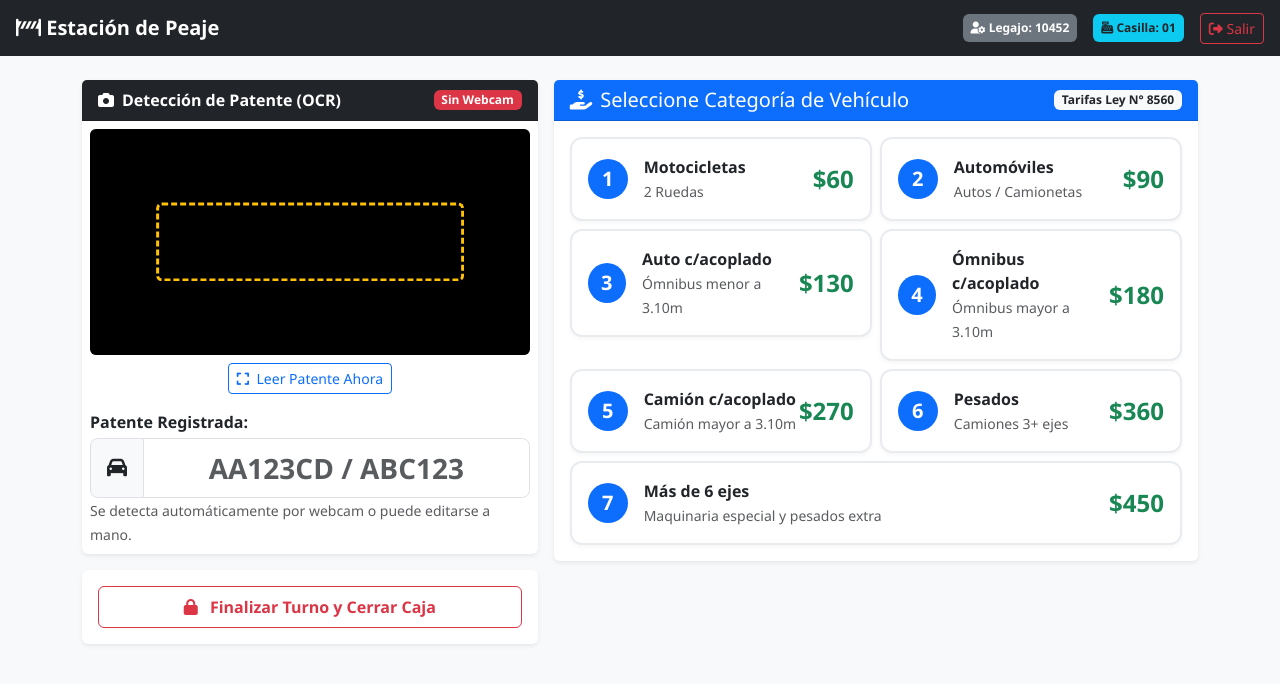
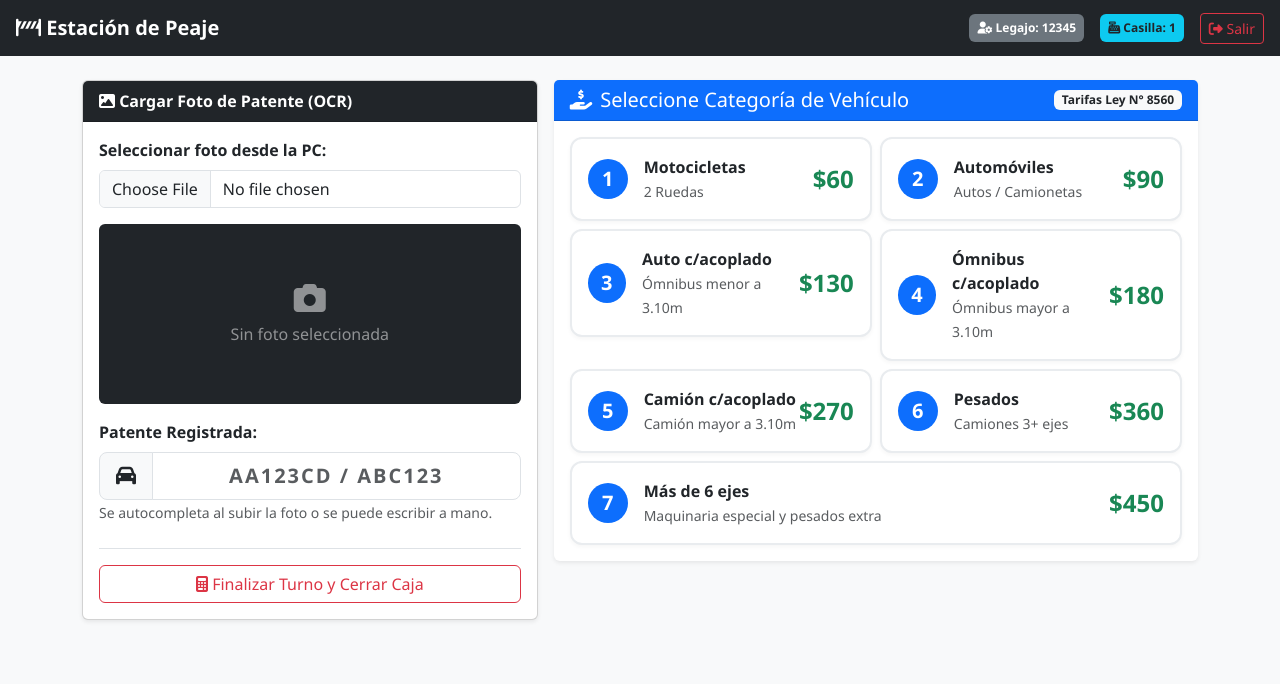
Before and after one commit to Villada-PG3/trabajo-practico-integrador-caso-6-peaje, a Django app: page /cobro/ in a window 1280 px wide. Shown: the top 684 px of the page. Run offline with Django 5.2, Linux system fonts and the light colour scheme; some libraries are stand-ins or nearby versions.

Commit message:
cambio la opcion de webcam por directamente subir una imagen de la patente y que se reescriba automaticamente

```diff
--- a/core/views.py
+++ b/core/views.py
@@ -57,7 +57,7 @@ def apertura_turno_view(request):
     return render(request, 'apertura_turno.html')
 
 def cobro_view(request):
-    """Vista principal de cobro de peaje (Categorías, OCR Webcam y Ticket)."""
+    """Vista principal de cobro de peaje, categorías y emisión de tickets."""
     return render(request, 'cobro.html')
 
 def cierre_caja_view(request):
--- a/static/css/styles.css
+++ b/static/css/styles.css
@@ -37,20 +37,6 @@ body {
     font-size: 1.5rem;
     font-weight: 800;
     color: #198754;
-}
-
-/* Recuadro sobre puesto en cámara webcam */
-.plate-box-overlay {
-    position: absolute;
-    top: 50%;
-    left: 50%;
-    transform: translate(-50%, -50%);
-    width: 70%;
-    height: 35%;
-    border: 3px dashed #ffc107;
-    box-shadow: 0 0 0 9999px rgba(0, 0, 0, 0.35);
-    pointer-events: none;
-    border-radius: 6px;
 }
 
 /* Diseño del Ticket Físico */
--- /dev/null
+++ b/static/js/cobro.js
@@ -0,0 +1,138 @@
+/**
+ * Lógica del panel de operador de peaje: sesión, cobro e impresión de tickets.
+ */
+// Se ejecuta cuando todo el HTML terminó de cargarse en pantalla
+document.addEventListener('DOMContentLoaded', () => {
+    // 1. Inicia datos de sesión en el menú superior
+    inicializarDatosSesion();
+
+    // 2. Conecta el evento de subida de imagen
+    const inputImagen = document.getElementById('imagen-patente');
+    if (inputImagen) {
+        inputImagen.addEventListener('change', procesarImagenSubida);
+    }
+});
+
+// Carga legajo y casilla en el navbar
+function inicializarDatosSesion() {
+    const legajo = localStorage.getItem('legajo') || '12345';
+    const turno = JSON.parse(localStorage.getItem('turno_actual') || '{}');
+
+    const lblLegajo = document.getElementById('lbl-legajo');
+    const lblCasilla = document.getElementById('lbl-casilla');
+
+    if (lblLegajo) lblLegajo.textContent = legajo;
+    if (lblCasilla) lblCasilla.textContent = turno.casilla || '1';
+}
+
+// Procesa la imagen subida con la IA (Tesseract)
+async function procesarImagenSubida(event) {
+    const file = event.target.files[0];
+    if (!file) return;
+
+    const imgPreview = document.getElementById('preview-imagen');
+    const placeholder = document.getElementById('preview-placeholder');
+    const loadingIndicator = document.getElementById('ocr-loading');
+
+    // Este es el input donde dice "AA123CD / ABC123" en tu pantalla
+    const inputPatente = document.getElementById('patente-input');
+
+    // 1. Mostrar vista previa de la foto
+    imgPreview.src = URL.createObjectURL(file);
+    imgPreview.classList.remove('d-none');
+    if (placeholder) placeholder.classList.add('d-none');
+
+    // 2. Activar aviso de carga
+    if (loadingIndicator) loadingIndicator.classList.remove('d-none');
+
+    // Cambia el placeholder visualmente mientras piensa
+    inputPatente.value = "LEYENDO...";
+
+    try {
+        // 3. Ejecutar Tesseract OCR sobre la foto
+        const result = await Tesseract.recognize(file, 'eng', {
+            tessedit_char_whitelist: 'ABCDEFGHIJKLMNOPQRSTUVWXYZ0123456789'
+        });
+
+        const textoDetectado = result.data.text;
+        const patenteLimpia = extraerFormatoPatente(textoDetectado);
+
+        // 4. Reescribir el valor en el input
+        if (patenteLimpia) {
+            // Éxito total: Formato perfecto detectado
+            inputPatente.value = patenteLimpia;
+        } else {
+            // Éxito parcial: Agarra lo que pudo leer, limpia los espacios y lo pega en el input
+            const textoCrudo = textoDetectado.replace(/[^A-Z0-9]/gi, '').substring(0, 7);
+            inputPatente.value = textoCrudo || "";
+
+            if (!textoCrudo) {
+                alert("La foto no es clara. Por favor, escriba la patente a mano.");
+            }
+        }
+    } catch (error) {
+        console.error("Error al procesar OCR:", error);
+        inputPatente.value = "";
+        alert("Error técnico al cargar la IA. Revisa la consola con F12.");
+    } finally {
+        // Ocultar mensaje de carga al terminar
+        if (loadingIndicator) loadingIndicator.classList.add('d-none');
+    }
+}
+
+// Filtra el texto detectado buscando patentes argentinas válidas
+function extraerFormatoPatente(texto) {
+    if (!texto) return null;
+
+    // Limpia espacios y caracteres especiales
+    const limpio = texto.replace(/[^A-Z0-9]/gi, '').toUpperCase();
+
+    // Patrón Mercosur: AA123CD
+    const matchMercosur = limpio.match(/[A-Z]{2}\d{3}[A-Z]{2}/);
+    if (matchMercosur) return matchMercosur[0];
+
+    // Patrón Tradicional: ABC123
+    const matchTradicional = limpio.match(/[A-Z]{3}\d{3}/);
+    if (matchTradicional) return matchTradicional[0];
+
+    return null;
+}
+
+// Emite el ticket al presionar cualquiera de los 7 botones de categoría
+async function emitirTicket(idCategoria, nombreCategoria, importe) {
+    const patenteInput = document.getElementById('patente-input');
+    const patente = (patenteInput && patenteInput.value.trim()) ? patenteInput.value.trim().toUpperCase() : 'S/PATENTE';
+
+    const numTicket = '0004-' + Math.floor(100000 + Math.random() * 900000);
+    const fechaHora = new Date().toLocaleString();
+
+    // Guardar registro de la venta en localStorage
+    const ventaData = {
+        numero_ticket: numTicket,
+        categoria_nombre: nombreCategoria,
+        importe: importe,
+        patente: patente
+    };
+
+    const ventasGuardadas = JSON.parse(localStorage.getItem('ventas_turno') || '[]');
+    ventasGuardadas.push(ventaData);
+    localStorage.setItem('ventas_turno', JSON.stringify(ventasGuardadas));
+
+    // Rellenar Modal del Ticket
+    document.getElementById('tkn-numero').textContent = numTicket;
+    document.getElementById('tkn-fecha').textContent = fechaHora;
+    document.getElementById('tkn-categoria').textContent = nombreCategoria;
+    document.getElementById('tkn-patente').textContent = patente;
+    document.getElementById('tkn-importe').textContent = `$${importe.toFixed(2)}`;
+
+    // Generar imagen del Código QR
+    const qrData = encodeURIComponent(`TICKET:${numTicket}|Monto:${importe}|Patente:${patente}`);
+    document.getElementById('qr-img').src = `https://api.qrserver.com/v1/create-qr-code/?size=150x150&data=${qrData}`;
+
+    // Desplegar Modal en pantalla
+    const ticketModal = new bootstrap.Modal(document.getElementById('ticketModal'));
+    ticketModal.show();
+
+    // Limpiar input de patente para la siguiente operación
+    if (patenteInput) patenteInput.value = '';
+}
--- a/static/js/cobro_ocr.js
+++ /dev/null
@@ -1,172 +0,0 @@
-/**
- * Lógica Frontend 1 - Panel de Operador de Peaje
- * - Manejo de Webcam (getUserMedia)
- * - OCR de Patentes con Tesseract.js
- * - Emisión rápida de Ticket e Impresión (<3s)
- */
-
-let videoStream = null;
-
-document.addEventListener('DOMContentLoaded', () => {
-    inicializarDatosSesion();
-    iniciarWebcam();
-
-    document.getElementById('btn-ocr-scan').addEventListener('click', () => {
-        procesarFrameOCR();
-    });
-});
-
-function inicializarDatosSesion() {
-    const legajo = localStorage.getItem('legajo') || '10452';
-    const turno = JSON.parse(localStorage.getItem('turno_actual') || '{}');
-
-    if (document.getElementById('lbl-legajo')) {
-        document.getElementById('lbl-legajo').textContent = legajo;
-    }
-    if (document.getElementById('lbl-casilla')) {
-        document.getElementById('lbl-casilla').textContent = turno.casilla_id || '01';
-    }
-}
-
-// 1. Iniciar la Cámara Webcam
-async function iniciarWebcam() {
-    const video = document.getElementById('webcam');
-    const statusBadge = document.getElementById('camera-status');
-
-    try {
-        videoStream = await navigator.mediaDevices.getUserMedia({
-            video: { facingMode: 'environment', width: { ideal: 640 }, height: { ideal: 480 } }
-        });
-        video.srcObject = videoStream;
-        statusBadge.textContent = "Cámara Activa";
-        statusBadge.className = "badge bg-success";
-
-        // Escaneo periódico cada 5 segundos
-        setInterval(procesarFrameOCR, 5000);
-    } catch (err) {
-        console.error("Error al acceder a la webcam:", err);
-        statusBadge.textContent = "Sin Webcam";
-        statusBadge.className = "badge bg-danger";
-    }
-}
-
-// 2. Capturar frame de la cámara y pasar por Tesseract.js OCR
-async function procesarFrameOCR() {
-    const video = document.getElementById('webcam');
-    const canvas = document.getElementById('ocr-canvas');
-    if (!video.srcObject) return;
-
-    const context = canvas.getContext('2d');
-    canvas.width = video.videoWidth || 640;
-    canvas.height = video.videoHeight || 480;
-
-    // Dibujar el cuadro actual del vídeo
-    context.drawImage(video, 0, 0, canvas.width, canvas.height);
-
-    try {
-        // Reconocimiento OCR sobre la imagen capturada
-        const result = await Tesseract.recognize(canvas, 'eng', {
-            tessedit_char_whitelist: 'ABCDEFGHIJKLMNOPQRSTUVWXYZ0123456789'
-        });
-
-        const textoDetectado = result.data.text;
-        const patenteLimpia = extraerFormatoPatente(textoDetectado);
-
-        if (patenteLimpia) {
-            document.getElementById('patente-input').value = patenteLimpia;
-        }
-    } catch (e) {
-        console.warn("OCR no reconoció texto en este frame", e);
-    }
-}
-
-// Filtro Regex para detectar patentes de Argentina (Ej: AB123CD o ABC123)
-function extraerFormatoPatente(text) {
-    const regexMercosul = /[A-Z]{2}\d{3}[A-Z]{2}/;
-    const regexTradicional = /[A-Z]{3}\d{3}/;
-
-    const textoProcesado = text.replace(/[^A-Z0-0]/gi, '').toUpperCase();
-
-    const matchMercosul = textoProcesado.match(regexMercosul);
-    if (matchMercosul) return matchMercosul[0];
-
-    const matchTrad = textoProcesado.match(regexTradicional);
-    if (matchTrad) return matchTrad[0];
-
-    return null;
-}
-
-// 3. Emisión de Ticket de Peaje (<3 Segundos)
-async function emitirTicket(idCategoria, nombreCategoria, importe) {
-    const startTime = performance.now();
-    const patente = document.getElementById('patente-input').value.trim() || 'S/PATENTE';
-    const legajo = localStorage.getItem('legajo') || '10452';
-    const turno = JSON.parse(localStorage.getItem('turno_actual') || '{}');
-
-    const numTicket = '0004-' + Math.floor(100000 + Math.random() * 900000);
-    const fechaHora = new Date().toLocaleString();
-
-    // Estructura de la venta
-    const ventaData = {
-        numero_ticket: numTicket,
-        categoria_id: idCategoria,
-        categoria_nombre: nombreCategoria,
-        importe: importe,
-        patente: patente,
-        legajo_operador: legajo,
-        casilla: turno.casilla_id || '01',
-        fecha_hora: fechaHora
-    };
-
-    // Petición al Backend Django (Con fallback local)
-    try {
-        await fetch('/api/ventas/', {
-            method: 'POST',
-            headers: {
-                'Content-Type': 'application/json',
-                'Authorization': 'Bearer ' + localStorage.getItem('auth_token')
-            },
-            body: JSON.stringify(ventaData)
-        });
-    } catch(err) {
-        console.warn("Servidor backend inalcanzable, guardando venta localmente");
-    }
-
-    // Guardar en historial local de la sesión/turno para el cierre de caja
-    const ventasGuardadas = JSON.parse(localStorage.getItem('ventas_turno') || '[]');
-    ventasGuardadas.push(ventaData);
-    localStorage.setItem('ventas_turno', JSON.stringify(ventasGuardadas));
-
-    // Cargar información en la plantilla del Ticket
-    document.getElementById('tkn-numero').textContent = numTicket;
-    document.getElementById('tkn-fecha').textContent = fechaHora;
-    document.getElementById('tkn-casilla').textContent = turno.casilla_id || '01';
-    document.getElementById('tkn-legajo').textContent = legajo;
-    document.getElementById('tkn-categoria').textContent = `Cat ${idCategoria} - ${nombreCategoria}`;
-    document.getElementById('tkn-patente').textContent = patente;
-    document.getElementById('tkn-importe').textContent = `$${importe.toFixed(2)}`;
-
-    // QR dinámico de la operación (usando servicio rápido de QR API)
-    const qrData = encodeURIComponent(`TICKET:${numTicket}|Monto:${importe}|Patente:${patente}|Fecha:${fechaHora}`);
-    document.getElementById('qr-img').src = `https://api.qrserver.com/v1/create-qr-code/?size=150x150&data=${qrData}`;
-
-    // Desplegar Modal con el Ticket listo para imprimir
-    const ticketModal = new bootstrap.Modal(document.getElementById('ticketModal'));
-    ticketModal.show();
-
-    // Limpiar campo de patente
-    document.getElementById('patente-input').value = '';
-
-    const duration = performance.now() - startTime;
-    console.log(`Ticket emitido e impactado en ${duration.toFixed(2)} ms (Requerimiento < 3000ms cumplido)`);
-}
-
-// 4. Disparar cuadro de impresión nativo de Windows / Navegador
-function imprimirTicket() {
-    window.print();
-}
-
-function cerrarSesion() {
-    localStorage.clear();
-    window.location.href = '/';
-}
--- a/templates/base.html
+++ b/templates/base.html
@@ -31,10 +31,9 @@
         {% block content %}{% endblock %}
     </div>
 
-    <!-- Bootstrap & Tesseract JS CDN -->
+    <!-- Bootstrap JS CDN -->
     <script src="https://cdn.jsdelivr.net/npm/bootstrap@5.3.2/dist/js/bootstrap.bundle.min.js"></script>
     <script src="https://cdn.jsdelivr.net/npm/tesseract.js@5/dist/tesseract.min.js"></script>
-
     {% block extra_js %}{% endblock %}
 </body>
 </html>
--- a/templates/cobro.html
+++ b/templates/cobro.html
@@ -5,47 +5,48 @@
 {% block content %}
 <div class="row g-3">
 
-    <!-- COLUMNA IZQUIERDA: WEBCAM Y OCR DE PATENTE -->
-    <div class="col-lg-5 no-print">
-        <div class="card shadow-sm border-0 mb-3">
-            <div class="card-header bg-dark text-white d-flex justify-content-between align-items-center">
-                <span class="fw-bold"><i class="fa-solid fa-camera me-2"></i>Detección de Patente (OCR)</span>
-                <span id="camera-status" class="badge bg-warning text-dark">Iniciando cámara...</span>
+<!-- COLUMNA IZQUIERDA: Carga de imagen de patente (OCR) -->
+<div class="col-lg-5">
+    <div class="card shadow-sm h-100">
+        <div class="card-header bg-dark text-white fw-bold">
+            <i class="fa-solid fa-image"></i> Cargar Foto de Patente (OCR)
         </div>
-            <div class="card-body text-center p-2">
-                <!-- Video Stream -->
-                <div class="position-relative bg-black rounded overflow-hidden" style="min-height: 220px;">
-                    <video id="webcam" autoplay playsinline muted class="w-100 h-100 object-fit-cover"></video>
-                    <canvas id="ocr-canvas" class="d-none"></canvas>
+        <div class="card-body text-center d-flex flex-column justify-content-between">
 
-                    <!-- Overlay de encuadre para la patente -->
-                    <div class="plate-box-overlay"></div>
+            <!-- Selector de archivo de imagen -->
+            <div class="mb-3 text-start">
+                <label for="imagen-patente" class="form-label fw-bold">Seleccionar foto desde la PC:</label>
+                <input class="form-control" type="file" id="imagen-patente" accept="image/*">
             </div>
 
-                <div class="d-flex justify-content-center gap-2 mt-2">
-                    <button id="btn-ocr-scan" class="btn btn-outline-primary btn-sm">
-                        <i class="fa-solid fa-expand me-1"></i> Leer Patente Ahora
-                    </button>
+            <!-- Vista previa de la foto seleccionada -->
+            <div class="mb-3 d-flex justify-content-center align-items-center bg-dark rounded text-white-50" style="min-height: 180px; max-height: 200px; overflow: hidden;">
+                <img id="preview-imagen" src="" alt="Vista previa" class="img-fluid d-none" style="max-height: 190px; object-fit: contain;">
+                <span id="preview-placeholder"><i class="fa-solid fa-camera fa-2x mb-2 d-block"></i>Sin foto seleccionada</span>
             </div>
 
-                <!-- Resultado del OCR / Campo Editable -->
-                <div class="mt-3 text-start">
-                    <label for="patente-input" class="form-label fw-bold mb-1">Patente Registrada:</label>
+            <!-- Indicador de carga cuando la IA lee la foto -->
+            <div id="ocr-loading" class="text-primary fw-bold d-none mb-3">
+                <div class="spinner-border spinner-border-sm me-2" role="status"></div>
+                Leyendo patente con Inteligencia Artificial...
+            </div>
+
+            <!-- Campo donde se autocompleta la patente -->
+            <div class="text-start">
+                <label for="patente-input" class="form-label fw-bold">Patente Registrada:</label>
                 <div class="input-group input-group-lg">
                     <span class="input-group-text"><i class="fa-solid fa-car"></i></span>
-                        <input type="text" id="patente-input" class="form-control fw-bold text-uppercase text-center text-primary fs-3" placeholder="AA123CD / ABC123" maxlength="10">
+                    <input type="text" id="patente-input" class="form-control text-uppercase fw-bold text-center" placeholder="AA123CD / ABC123" style="letter-spacing: 2px;">
                 </div>
-                    <small class="text-muted">Se detecta automáticamente por webcam o puede editarse a mano.</small>
-                </div>
-            </div>
+                <small class="text-muted">Se autocompleta al subir la foto o se puede escribir a mano.</small>
             </div>
 
-        <!-- Botón para finalizar turno -->
-        <div class="card shadow-sm border-0">
-            <div class="card-body">
-                <a href="/cierre-caja/" class="btn btn-outline-danger w-100 py-2 fw-bold">
-                    <i class="fa-solid fa-lock me-2"></i> Finalizar Turno y Cerrar Caja
+            <!-- Botón Cierre de Turno -->
+            <div class="mt-4 pt-3 border-top">
+                <a href="/cierre-caja/" class="btn btn-outline-danger w-100">
+                    <i class="fa-solid fa-calculator"></i> Finalizar Turno y Cerrar Caja
                 </a>
+            </div>
         </div>
     </div>
 </div>
@@ -225,5 +226,5 @@
 
 {% block extra_js %}
 {% load static %}
-<script src="{% static 'js/cobro_ocr.js' %}"></script>
+<script src="{% static 'js/cobro.js' %}"></script>
 {% endblock %}
```
Lines whose indentation alone changed are shown as unchanged.
